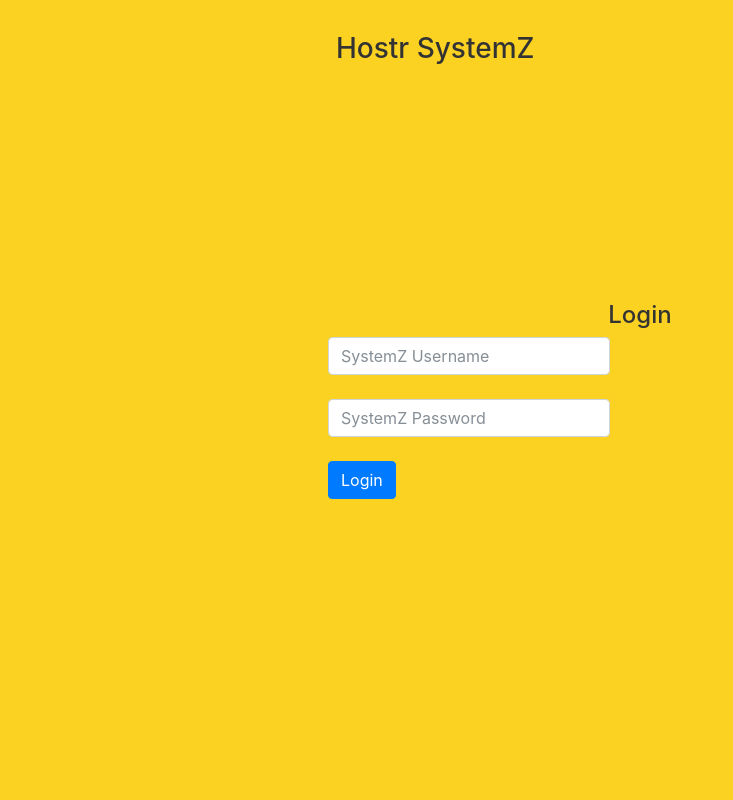
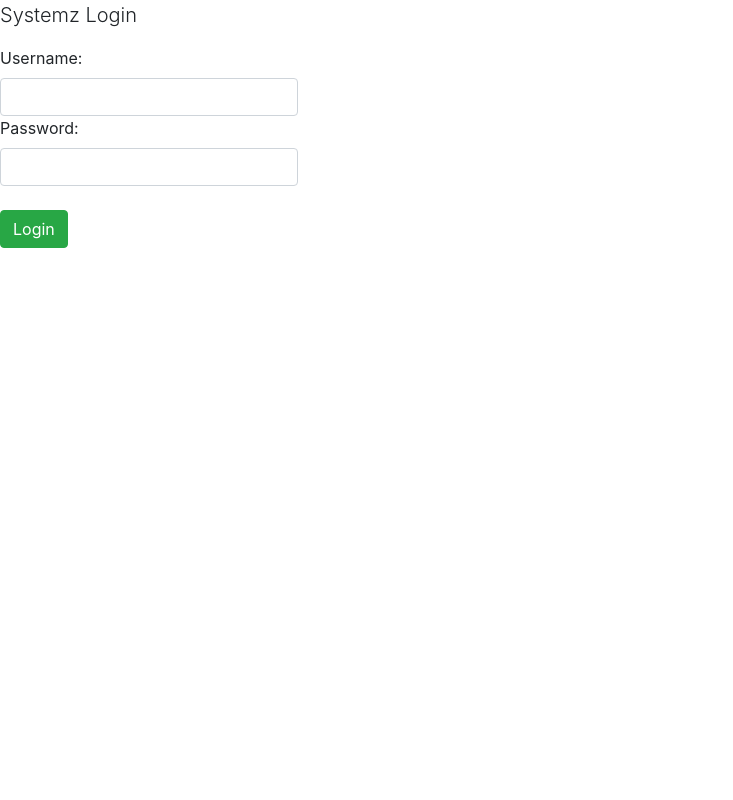
Before and after one commit to eblack7/hostrbackend, a Django app: page /system/ in a window 1280 px wide. Shown: the whole page, without its empty margins (0-733 px from the left). Run offline with Django 3.2, Linux system fonts and the light colour scheme; some libraries are stand-ins or nearby versions.

Commit message:
systemz views and templating

```diff
--- a/system/urls.py
+++ b/system/urls.py
@@ -4,7 +4,9 @@ from django.conf.urls import url
 from . import views
 
 urlpatterns = [
-    url(r'^$', views.IndexView.as_view()),
+    url(r'^$', views.IndexView.as_view(), name="systemz_index"),
     url(r'^login/', views.LoginView.as_view(), name="systemz_login"),
-    url(r'dashboard/', views.DashboardView.as_view(), name="systemz_dashboard"),
+    url(r'^logout/', views.LogoutView.as_view(), name="systemz_logout"),
+    url(r'^event/(?P<event_id>[0-9]+)', views.EventDetailView.as_view(), name="systemz_event_detail"),
+    url(r'^(?P<uid>[0-9]+)/dashboard$', views.DashboardView.as_view(), name="systemz_dashboard")
 ]
--- a/system/views.py
+++ b/system/views.py
@@ -2,7 +2,12 @@
 from __future__ import unicode_literals
 
 from django.shortcuts import redirect
+from django.contrib.auth import authenticate, login, logout
+from django.utils.decorators import method_decorator
+from django.contrib.auth.decorators import login_required
 from django.views.generic import View, TemplateView
+
+from events.models import Event
 # Create your views here.
 
 class IndexView(TemplateView):
@@ -14,10 +19,42 @@ class LoginView(View):
 
     def post(self, request):
         """ Checks username and password and logs in user. """
-        user_context = {'username': request.POST['username'], 'id': 1}
-        return redirect("systemz_dashboard")
+        user = authenticate(request=request, username=request.POST['systemz_username'],
+                            password=request.POST['systemz_password'])
+        if user is not None:
+            login(request, user)
+            return redirect("systemz_dashboard", uid=user.pk)
+        return redirect("systemz_index")
 
+@method_decorator(login_required, name="dispatch")
+class LogoutView(View):
+    """ Logs a user out from systemz. """
 
+    def get(self, request):
+        """ Logout user. """
+        logout(request)
+        return redirect("systemz_index")
+
+@method_decorator(login_required, name="dispatch")
 class DashboardView(TemplateView):
     """ Main Dashboard View """
     template_name = "system/dashboard.html"
+    redirect_field_name = "systemz_index"
+
+    def get(self, request, *args, **kwargs):
+        """ runs when a get request is sent. """
+        cxt = self.get_context_data()
+        cxt['events'] = Event.objects.all()
+        return self.render_to_response(cxt)
+
+@method_decorator(login_required, name="dispatch")
+class EventDetailView(TemplateView):
+    """ shows event details. """
+    template_name = "system/event_detail.html"
+    redirect_field_name = "systemz_index"
+
+    def get(self, request, *args, **kwargs):
+        """ runs when get request is sent """
+        cxt = self.get_context_data()
+        cxt['event_details'] = Event.objects.get(pk=kwargs['event_id'])
+        return self.render_to_response(cxt)
--- /dev/null
+++ b/templates/system/event_detail.html
@@ -0,0 +1,6 @@
+{% extends "./base.html" %}
+{% load static %}
+
+{% block content %}
+    {{ event_details }}
+{% endblock %}
--- a/templates/system/index.html
+++ b/templates/system/index.html
@@ -2,50 +2,33 @@
 {% load static %}
 
 {% block header %}
+    <title>Login - Systemz</title>
     {{ block.super }}
-    <title>SystemZ Login</title>
-    <link rel="stylesheet" href="{% static 'css/cover.css' %}">
 {% endblock %}
 
 {% block content %}
-    <div class="site-wrapper">
-
-            <div class="site-wrapper-inner">
-
-            <div class="cover-container">
-
-                <header class="masthead clearfix">
-                <div class="inner">
-                    <h3 class="masthead-brand">Hostr SystemZ</h3>
+    <div class="main">
+        <p class="lead">Systemz Login</p>
+        <form action="{% url 'systemz_login' %}" method="POST">
+            <div class="row">
+                <div class="col-md-3">
+                    <label for="systemz_username">Username: </label>
+                    <input type="text" autocomplete="off" name="systemz_username" class="form-control">
                 </div>
-                </header>
-
-                <h4>Login</h4>
-                <main role="main" class="inner cover">
-                    <form action="{% url 'systemz_login' %}" method="POST">
-                        <div class="row col-md-6">
-                            <input type="text" autocomplete="off" name="username" class="form-control" placeholder="SystemZ Username"/>
-                        </div>
-                        <br />
-                        <div class="row col-md-6">
-                            <input type="password" name="password" class="form-control" placeholder="SystemZ Password"/>
-                        </div>
-                        <br />
-                        <div class="row col-md-6">
-                            <center><input type="submit" name="submit" value="Login" class="btn btn-primary" /></center>
-                        </div>
-                    </form>
-                </main>
-
-                <footer class="mastfoot">
-                <div class="inner">
-
+            </div>
+            <div class="row">
+                <div class="col-md-3">
+                    <label for="systemz_password">Password: </label>
+                    <input type="password" autocomplete="off" name="systemz_password" class="form-control">
                 </div>
-                </footer>
-
+            </div>
+            <br />
+            <div class="row">
+                <div class="col-md-3">
+                    <input type="submit" value="Login" class="btn btn-success" name="systemz_submit">
+                </div>
             </div>
 
-            </div>
-
+        </form>
     </div>
 {% endblock %}
```
Also changed, not shown: templates/system/dashboard.html (+9 -1 lines).
